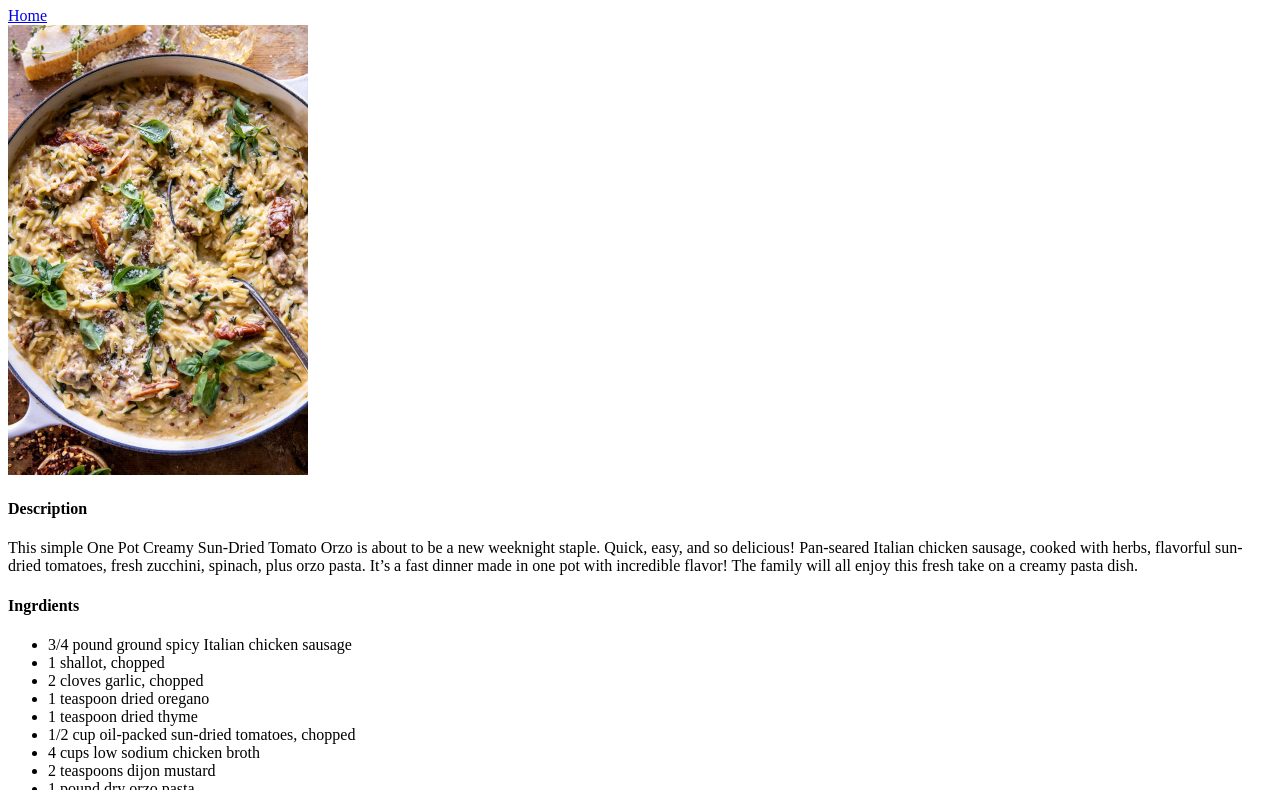
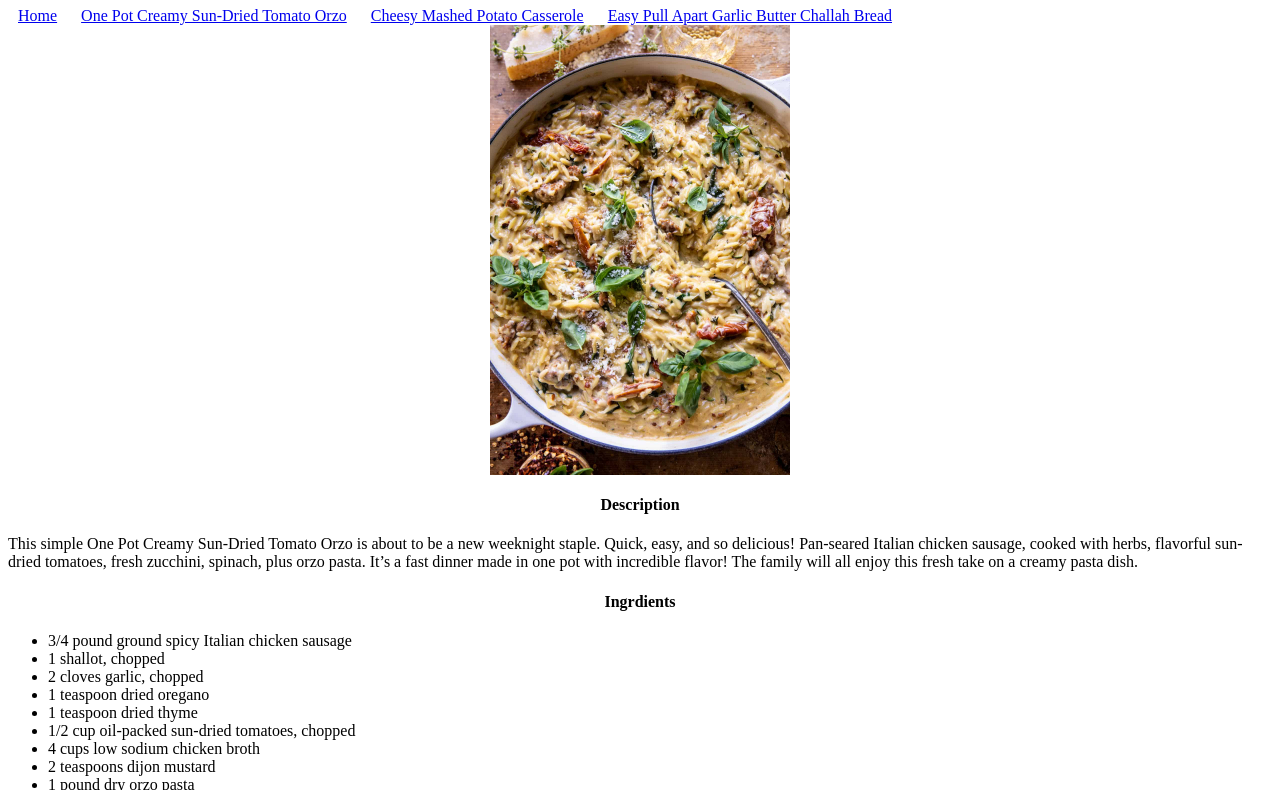
Before and after one commit to marquesavery/odin-recipes, a plain HTML site: page recipes/orzo.html in a window 1280 px wide. Shown: the part 73-863 px from the top of the page. Drawn offline with Linux system fonts and the light colour scheme.

Commit message:
- Added nav bar and updated links - Added stylesheet     - centered text     - added color hover and organized nav bar     - centered images

```diff
--- a/recipes/orzo.html
+++ b/recipes/orzo.html
@@ -3,11 +3,18 @@
 <head>
     <meta charset="UTF-8">
     <meta name="viewport" content="width=device-width, initial-scale=1.0">
+    <link rel="stylesheet" href="../style.css">
     <title>Document</title>
 </head>
 <body>
     <h1>One Pot Creamy Sun-Dried Tomato Orzo</h1>
-    <a href="../index.html">Home</a>
+    <div class="nav">
+        <a href="../index.html">Home</a>
+        <a href="orzo.html">One Pot Creamy Sun-Dried Tomato Orzo</a>
+        <a href="potato-casserole.html">Cheesy Mashed Potato Casserole</a>
+        <a href="challah-bread.html">Easy Pull Apart Garlic Butter Challah Bread</a>
+    </div>
+
     <br>
     <img src="../images/orzo.jpg" alt="One Pot Sun-Dried Tomato Orzo" width="300">
 
--- /dev/null
+++ b/style.css
@@ -0,0 +1,23 @@
+
+
+h1,
+h4 {
+    text-align: center;
+}
+
+.nav {
+    display: inline-block;
+}
+
+.nav a {
+    padding: 10px;
+}
+
+a:hover {
+    background-color: yellow;
+}
+
+img {
+    display: block;
+    margin: 0 auto;
+}
```
Also changed, not shown: index.html (+1 -0 lines), recipes/challah-bread.html (+7 -1 lines), recipes/potato-casserole.html (+7 -1 lines).
